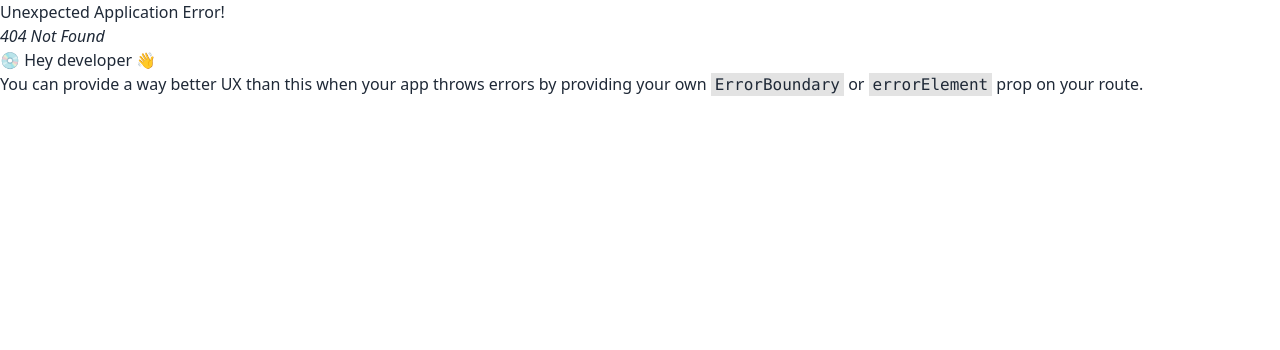
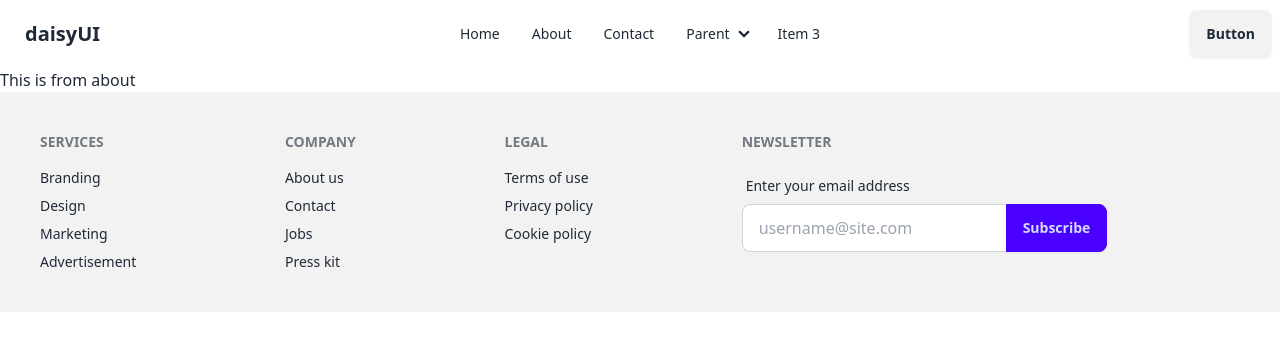
Before and after one commit to farabi1/stride-practice-one, a React (Vite) app: page /about in a window 1280 px wide. Before the commit this address had no page. Shown: the top 350 px of the page. Built offline with nearby package versions, Linux system fonts and the light colour scheme.

Commit message:
router section

```diff
--- a/src/components/shared/Navbar.jsx
+++ b/src/components/shared/Navbar.jsx
@@ -1,3 +1,5 @@
+import { Link } from "react-router-dom";
+
 export default function Navbar() {
   return (
     <div className="navbar bg-base-100">
@@ -7,7 +9,16 @@ export default function Navbar() {
         <svg xmlns="http://www.w3.org/2000/svg" className="h-5 w-5" fill="none" viewBox="0 0 24 24" stroke="currentColor"><path strokeLinecap="round" strokeLinejoin="round" strokeWidth="2" d="M4 6h16M4 12h8m-8 6h16" /></svg>
       </div>
       <ul tabIndex={0} className="menu menu-sm dropdown-content mt-3 z-[1] p-2 shadow bg-base-100 rounded-box w-52">
-        <li><a>Item 1</a></li>
+        <li>
+          <Link to={'/'}>Home</Link>
+        </li>
+        <li>
+          <Link to={'/about'}>About</Link>
+        </li>
+        <li>
+          <Link to={'/contact'}>Contact</Link>
+        </li>
+
         <li>
           <a>Parent</a>
           <ul className="p-2">
@@ -22,7 +33,15 @@ export default function Navbar() {
   </div>
   <div className="navbar-center hidden lg:flex">
     <ul className="menu menu-horizontal px-1">
-      <li><a>Item 1</a></li>
+    <li>
+          <Link to={'/'}>Home</Link>
+        </li>
+        <li>
+          <Link to={'/about'}>About</Link>
+        </li>
+        <li>
+          <Link to={'/contact'}>Contact</Link>
+        </li>
       <li>
         <details>
           <summary>Parent</summary>
--- /dev/null
+++ b/src/pages/About.jsx
@@ -0,0 +1,7 @@
+export default function About() {
+  return (
+    <div>
+       <p>This is from about</p>
+    </div>
+  )
+}
--- /dev/null
+++ b/src/pages/Contact.jsx
@@ -0,0 +1,7 @@
+export default function Contact() {
+  return (
+    <div>
+        <p>this is from contact</p>
+    </div>
+  )
+}
```
Also changed, not shown: src/routes/routes.jsx (+11 -1 lines).
